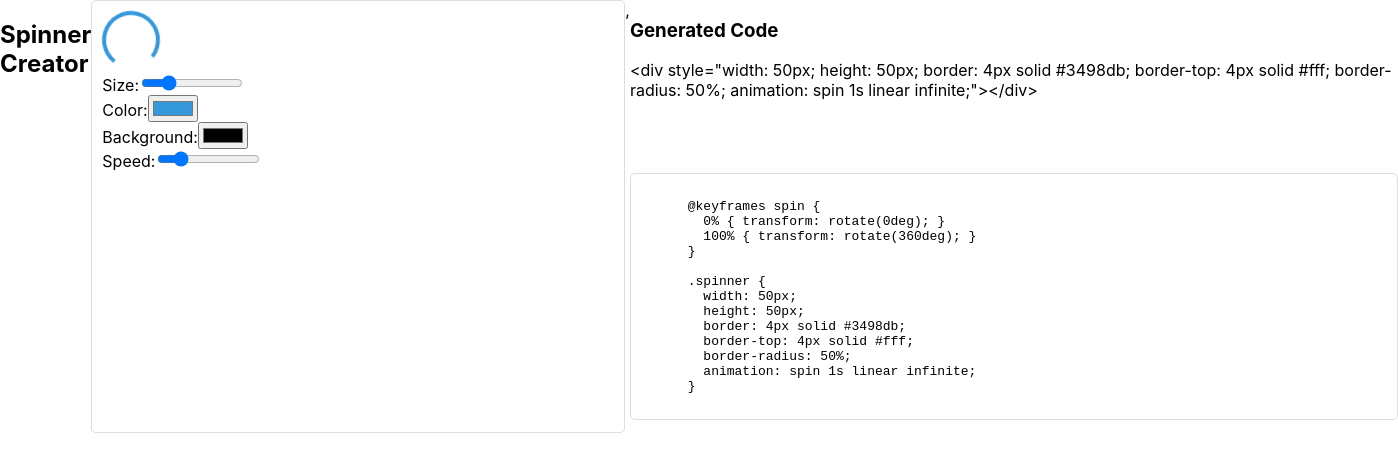
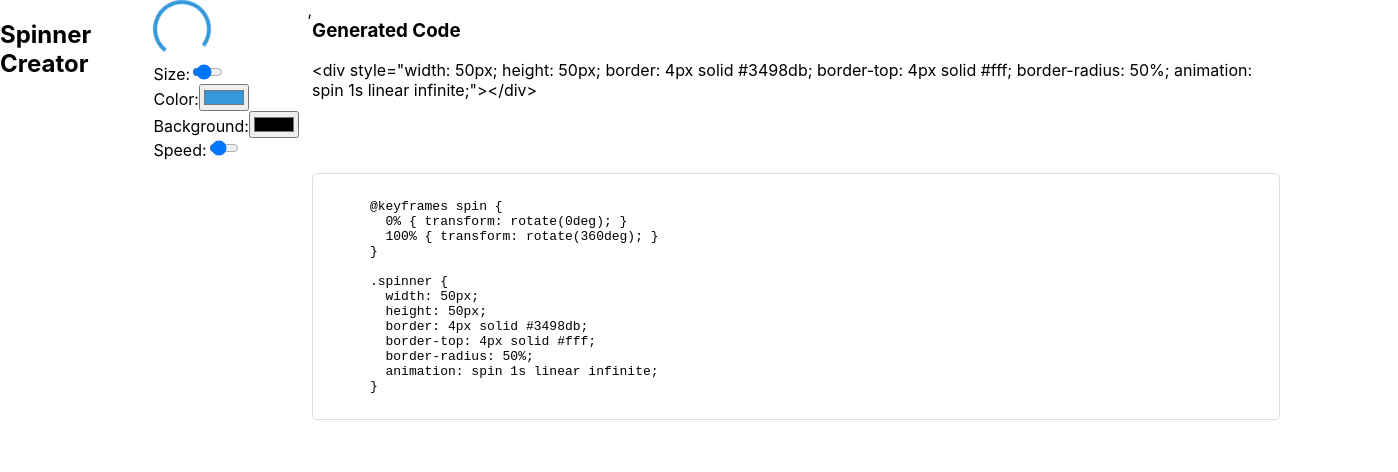
Before and after one commit to amitkumar70512/Sigma, a React (Create React App) app: page / in a window 1280 px wide. Shown: the top 472 px of the page, 1398 px wide, since content can reach past the window. Built offline with nearby package versions, Linux system fonts and the light colour scheme.

Commit message:
updating

```diff
--- a/src/components/plugins/Spinner/Spinner.tsx
+++ b/src/components/plugins/Spinner/Spinner.tsx
@@ -83,7 +83,7 @@ const Spinner: React.FC = () => {
         <div style={{ display: 'flex', width: '100vw' }}>
             <h2>Spinner Creator</h2>
 
-            <div className="left" style={{ border: '1px solid #ddd', padding: '10px', borderRadius: '5px', minWidth: '40%', maxWidth: '40%' }}>
+            <div className="left" >
                 <SpinnerWrapper {...spinnerAttributes} />
                 <div>
                     <label>Size:</label>
@@ -131,7 +131,7 @@ const Spinner: React.FC = () => {
                     />
                 </div>
             </div>,
-            <div className='right' style={{ display: 'flex', flexFlow: 'column', minWidth: '60%' }}>
+            <div className='right'>
                 <h3>Generated Code</h3>
                 <HtmlBox> {htmlCode}</HtmlBox>
                 <pre style={{ border: '1px solid #ddd', padding: '10px', borderRadius: '5px' }}>{cssCode}</pre>
```
